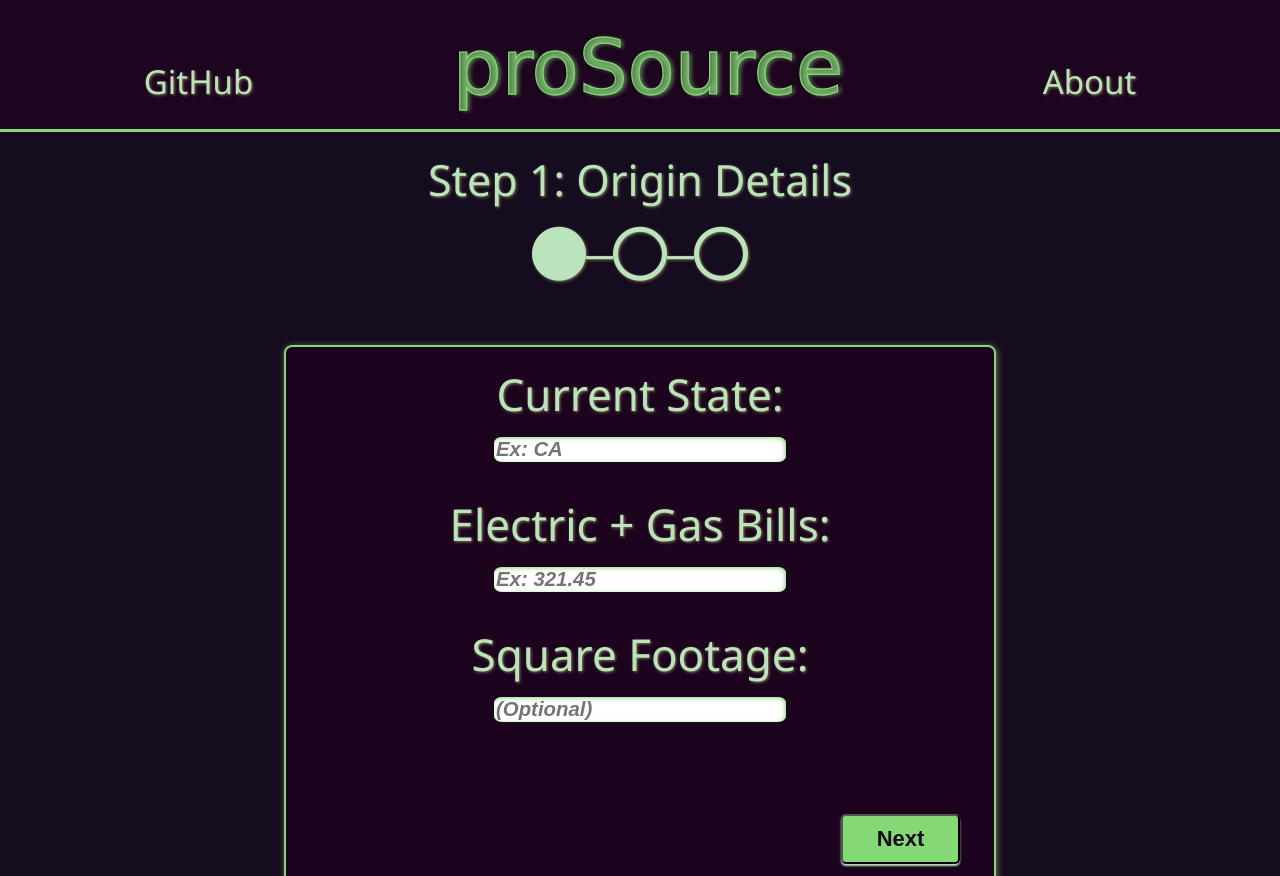
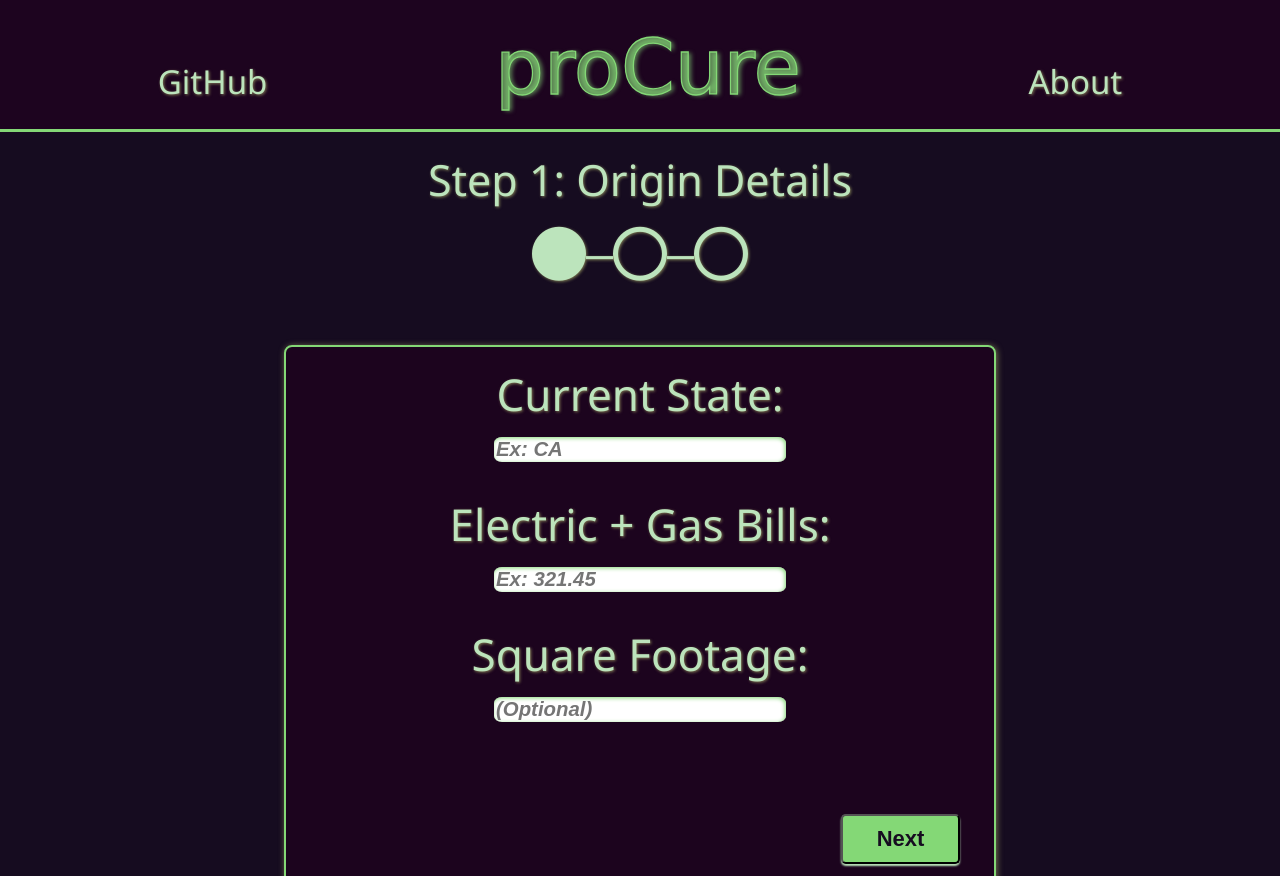
Before and after one commit to pro-Cure/pro-Cure.github.io, a plain HTML site: page index.html in a window 1280 px wide. Shown: the top 876 px of the page. Drawn offline with Linux system fonts and the light colour scheme; some icons are missing; a web font is replaced by a local one.

Commit message:
Fix name typo

```diff
--- a/index.html
+++ b/index.html
@@ -25,7 +25,7 @@
 
             <div>
                 <span id="appName">
-                    proSource
+                    proCure
                 </span>
             </div>
 
```
